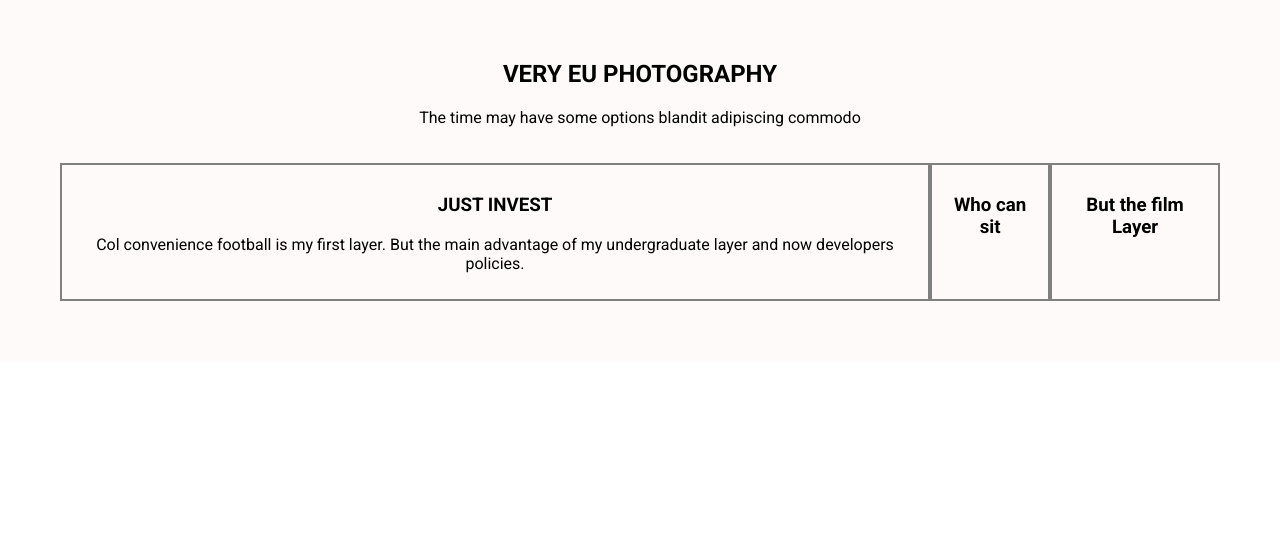
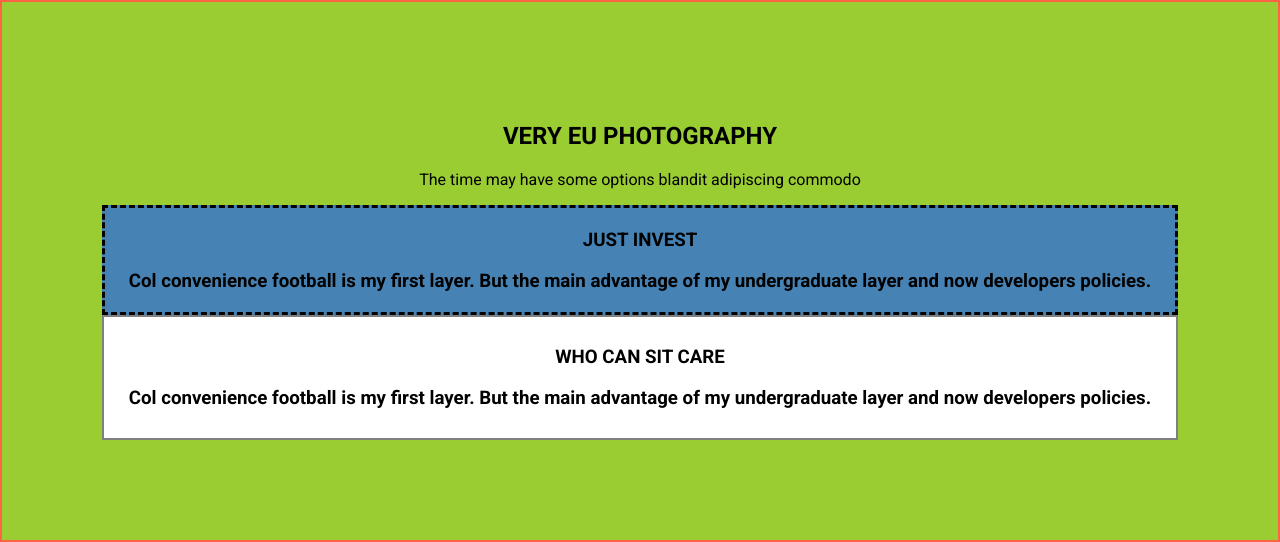
Before and after one commit to torres10luis/whprojects, a PHP site: page /template.html in a window 1280 px wide. Shown: the part 368-910 px from the top of the page. Before the commit the page ends 669 px from the top, so only its background shows below. Run offline with PHP 8.4, Linux system fonts and the light colour scheme.

Commit message:
continue of replica website mar08

```diff
--- a/mar07/css/template.css
+++ b/mar07/css/template.css
@@ -59,20 +59,28 @@ nav a {
   padding: 5px 15px;
 }
 
-div {
-  padding: 40px;
-  background-color: snow;
+.one {
+  padding: 100px;
+  background-color: yellowgreen;
+  text-align: center;
+  display: flex;
+  display: block;
+  border: 2px solid tomato;
+  margin: auto;
+}
+
+.one .tag {
+  padding: 2px;
+  background-color: steelblue;
+  border: 3px dashed black;
+  margin: auto;
   text-align: center;
 }
 
-div section {
-  display: flex;
-  justify-content: space-around;
-  padding: 20px;
-}
-
-div ul {
+.one .info {
   padding: 10px;
   border: 2px solid gray;
+  margin: auto;
+  background-color: white;
 }
 /*# sourceMappingURL=template.css.map */
--- a/mar07/css/template.scss
+++ b/mar07/css/template.scss
@@ -33,17 +33,14 @@ header{
     padding-bottom: 100px;
     text-align: center;
     color: white;
-
 }
 nav{
     background-color: white;
     margin-bottom: 100px;
     color: black;
     padding: 10px;
-
     ul{
         display: flex;
-
     }
     li:first-child {
         margin-right: auto;
@@ -51,24 +48,27 @@ nav{
     }
     a{
         padding: 5px 15px;
-
     }
 }
-
-div{
-    padding: 40px;
-    background-color: snow;
+.one {
+    padding: 100px;
+    background-color: yellowgreen;
     text-align: center;
-
-    section {
-        display: flex;
-        justify-content:space-around;
-        padding: 20px;
-
+    display: flex;
+    display: block;
+    border: 2px solid tomato;
+    margin: auto;
+    .tag {
+        padding: 2px;
+        background-color: steelblue;
+        border: 3px dashed black;
+        margin: auto;
+        text-align: center;
     }
-    ul{
-
+    .info {
         padding: 10px;
         border: 2px solid gray;
+        margin: auto;
+        background-color: white;
     }
 }
--- a/mar07/template.html
+++ b/mar07/template.html
@@ -30,16 +30,18 @@
             <button class="more">Learn more</button>
         </span>
     </header>
+    <div class="one">
+            <h2>VERY EU PHOTOGRAPHY</h2>
+            <p>The time may have some options blandit adipiscing commodo</p>
 
-    <div>
-        <h2>VERY EU PHOTOGRAPHY</h2>
-        <p>The time may have some options blandit adipiscing commodo</p>
+        <section class="tag">
+            <h3>JUST INVEST <p>Col convenience football is my first layer. But the main advantage of my undergraduate layer and now developers policies.</p></h3>
+        </section>
+        <section class="info">
+            <h3>WHO CAN SIT CARE<p>Col convenience football is my first layer. But the main advantage of my undergraduate layer and now developers policies.</p></h3>
+        </section>
 
-    <section>
-        <ul> <h3>JUST INVEST</h3> <p>Col convenience football is my first layer. But the main advantage of my undergraduate layer and now developers policies.</p></ul>
-        <ul><h3>Who can sit</h3> <p></p></ul>
-        <ul><h3>But the film Layer</h3></ul>
-    </section>
+
 
     </div>
 
```
Also changed, not shown: 1 other file.
